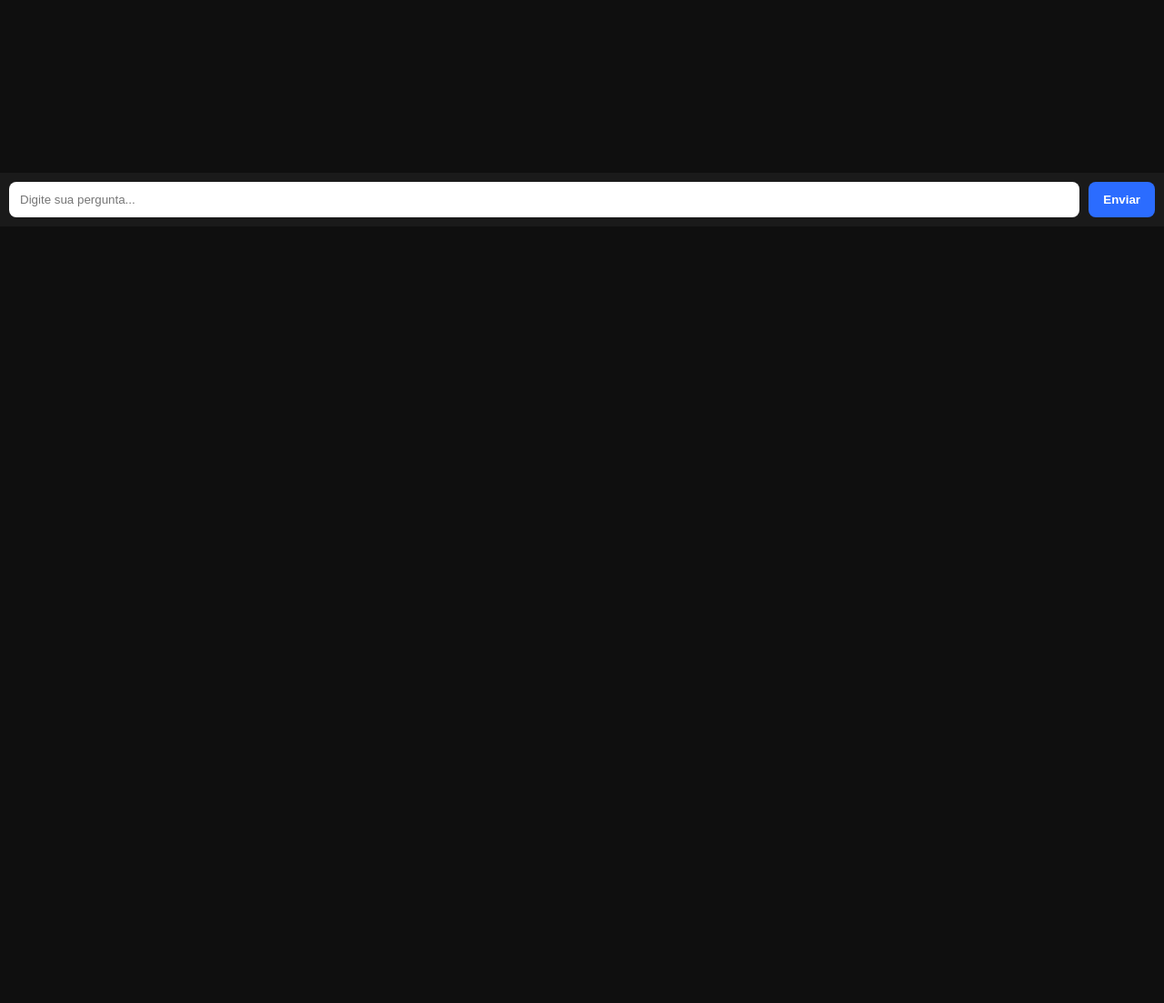
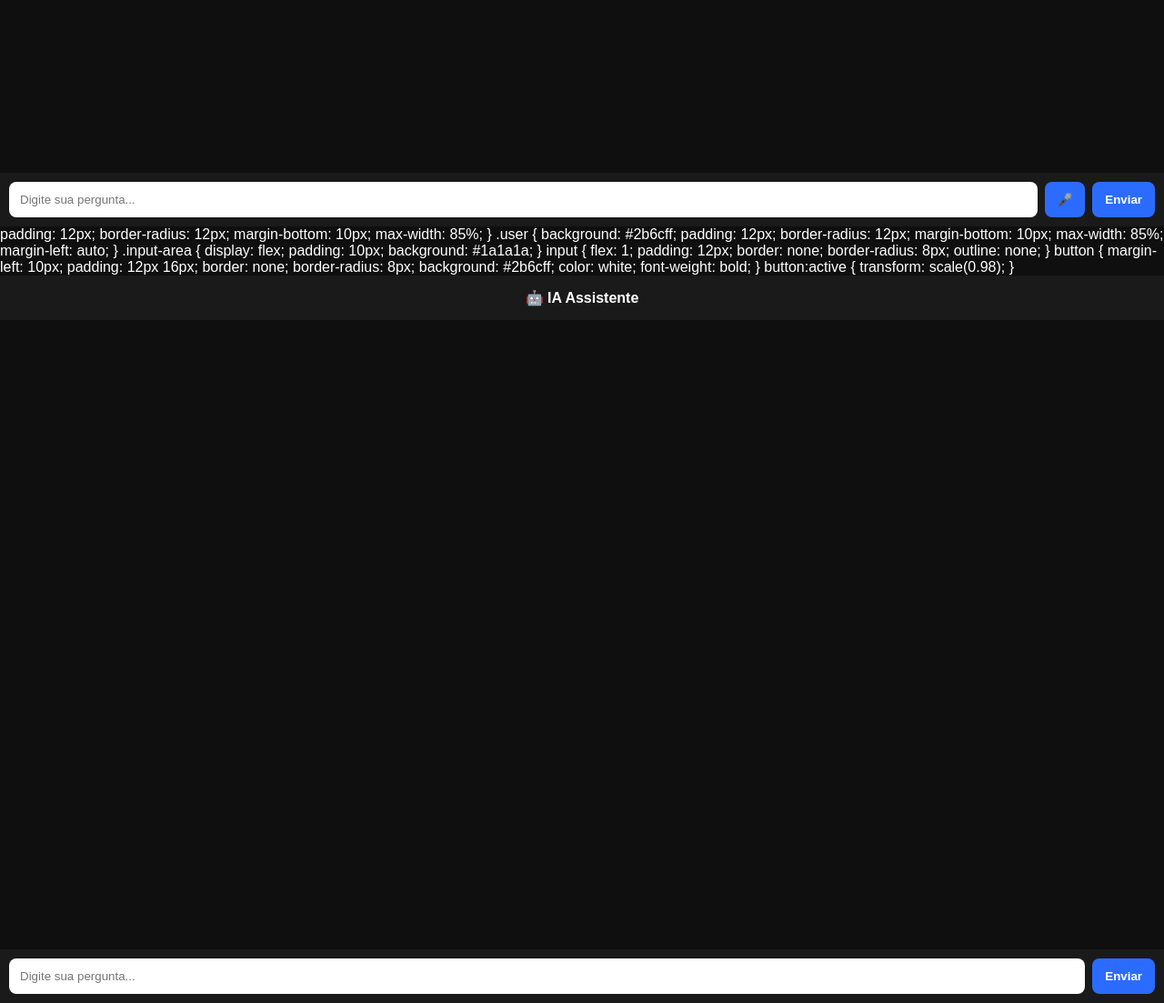
Before and after one commit to alderwallyson333-arch/ia-assistente, a Flask app: page / in a window 1280 px wide. Shown: the part 551-1654 px from the top of the page at 91% size. Before the commit the page ends 790 px from the top, so only its background shows below. Run offline with Flask 3, Linux system fonts and the light colour scheme.

Commit message:
Update index.html

```diff
--- a/templates/index.html
+++ b/templates/index.html
@@ -35,6 +35,100 @@
     .bot {
         background: #2a2a2a;
         padding: 12px;
+        border-radius: 12px;
+        margin-bottom: 10px;
+        max-width: 85%;
+    }
+
+    .input-area {
+        display: flex;
+        padding: 10px;
+        background: #1a1a1a;
+        gap: 8px;
+    }
+
+    input {
+        flex: 1;
+        padding: 12px;
+        border: none;
+        border-radius: 8px;
+        outline: none;
+    }
+
+    button {
+        padding: 12px 14px;
+        border: none;
+        border-radius: 8px;
+        background: #2b6cff;
+        color: white;
+        font-weight: bold;
+    }
+
+    button:active {
+        transform: scale(0.97);
+    }
+</style>
+</head>
+
+<body>
+
+<div class="container">
+
+    <div class="header">
+        🤖 IA Assistente
+    </div>
+
+    <div class="chat">
+
+        {% if resposta %}
+        <div class="bot">
+            {{ resposta }}
+        </div>
+        {% endif %}
+
+    </div>
+
+    <form method="POST" class="input-area">
+        <input type="text" name="mensagem" placeholder="Digite sua pergunta..." required>
+
+        <!-- 🎤 MICROFONE -->
+        <button type="button" onclick="startVoice()">🎤</button>
+
+        <button type="submit">Enviar</button>
+    </form>
+
+</div>
+
+<!-- 🔊 ÁUDIO AUTOMÁTICO -->
+{% if audio %}
+<audio autoplay>
+    <source src="{{ audio }}" type="audio/mpeg">
+</audio>
+{% endif %}
+
+<!-- 🎤 VOZ PARA TEXTO -->
+<script>
+function startVoice() {
+    const SpeechRecognition = window.SpeechRecognition || window.webkitSpeechRecognition;
+
+    if (!SpeechRecognition) {
+        alert("Microfone não suportado neste navegador");
+        return;
+    }
+
+    const recognition = new SpeechRecognition();
+    recognition.lang = 'pt-BR';
+    recognition.start();
+
+    recognition.onresult = function(event) {
+        document.querySelector('input[name="mensagem"]').value =
+            event.results[0][0].transcript;
+    };
+}
+</script>
+
+</body>
+</html>            padding: 12px;
             border-radius: 12px;
             margin-bottom: 10px;
             max-width: 85%;
```
Lines whose indentation alone changed are shown as unchanged.
